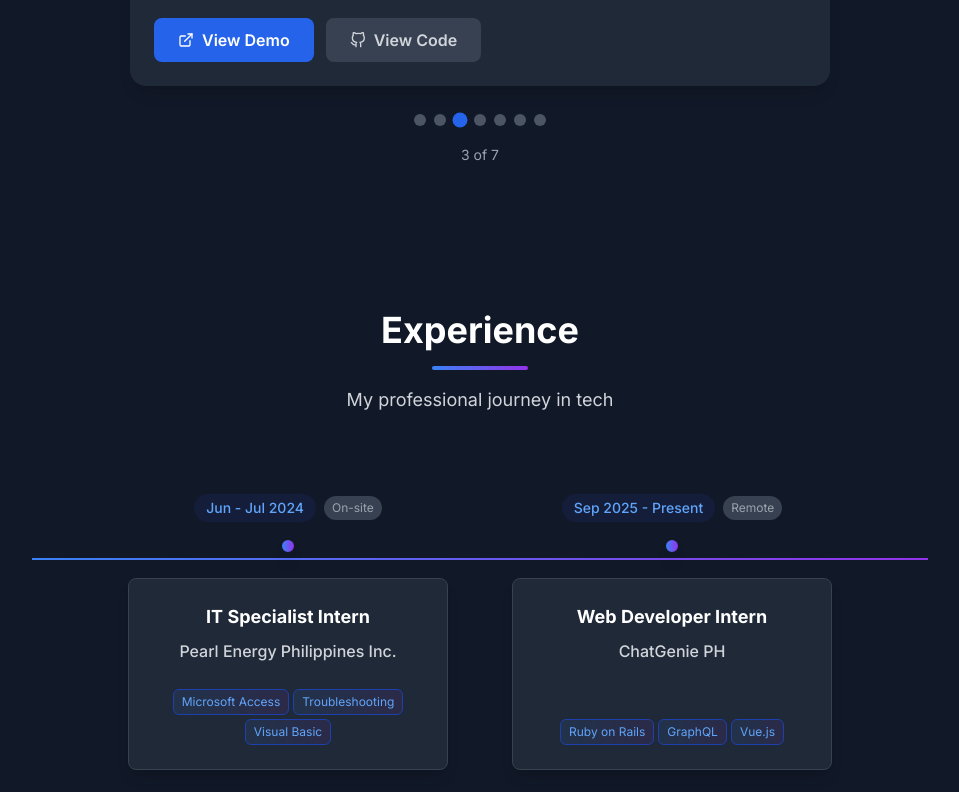
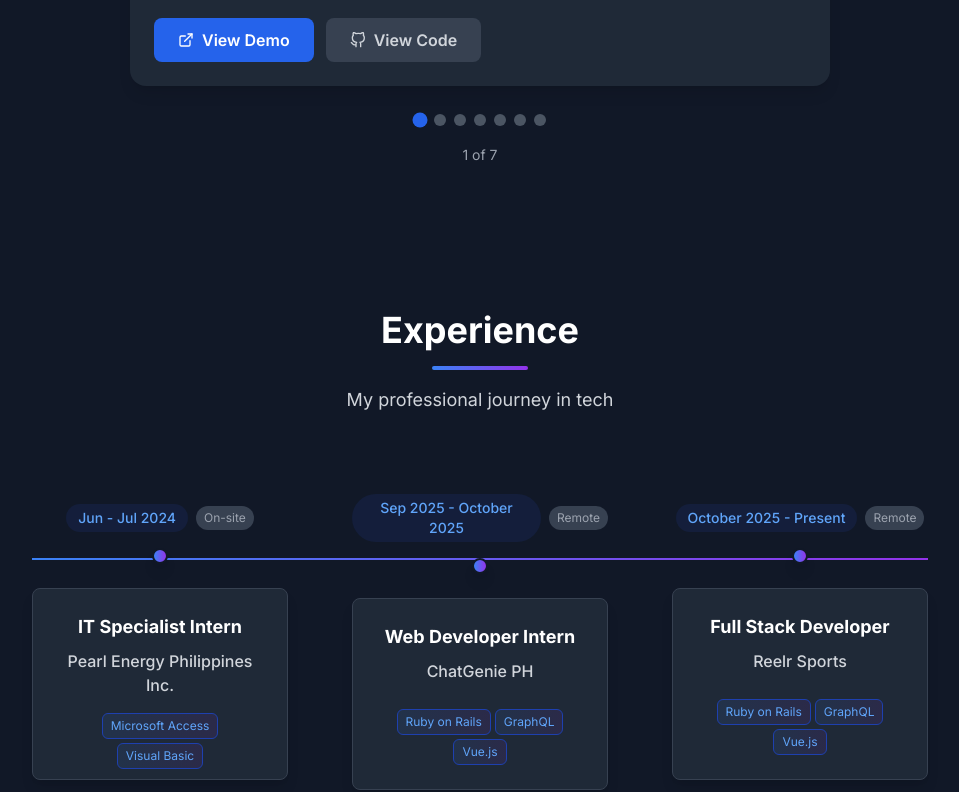
Before and after one commit to yop-dev/portfolio, a React (Vite) app: page / in a window 1280 px wide. Shown: the part 3350-4142 px from the top of the page, without its empty margins (160-1119 px from the left). Built offline with nearby package versions, Linux system fonts and the light colour scheme; the HTML template or start-up script is replaced by a standard one.

Commit message:
experience update

```diff
--- a/src/components/Experience.jsx
+++ b/src/components/Experience.jsx
@@ -38,12 +38,19 @@ const Experience = () => {
       company: 'Pearl Energy Philippines Inc.',
       period: 'Jun - Jul 2024',
       type: 'On-site',
-      technologies: ['Microsoft Access', 'Troubleshooting', 'Visual Basic'],
+      technologies: ['Microsoft Access', 'Visual Basic'],
     },
     {
       title: 'Web Developer Intern',
       company: 'ChatGenie PH',
-      period: 'Sep 2025 - Present',
+      period: 'Sep 2025 - October 2025',
+      type: 'Remote',
+      technologies: ['Ruby on Rails', 'GraphQL', 'Vue.js'],
+    },
+    {
+      title: 'Full Stack Developer',
+      company: 'Reelr Sports',
+      period: 'October 2025 - Present',
       type: 'Remote',
       technologies: ['Ruby on Rails', 'GraphQL', 'Vue.js'],
     },
--- a/src/components/Projects.jsx
+++ b/src/components/Projects.jsx
@@ -10,11 +10,8 @@ import adshieldImage from '../images/adshieldAI.png';
 import eventsImage from '../images/events.png';
 import ticketingImage from '../images/ticketing.png';
 
-
-
-
 const Projects = () => {
-  const [focusedProject, setFocusedProject] = useState(2); // Start with middle project focused
+  const [focusedProject, setFocusedProject] = useState(0); // Start with middle project focused
   const [isImageModalOpen, setIsImageModalOpen] = useState(false);
   const controls = useAnimation();
   const [ref, inView] = useInView({
```
